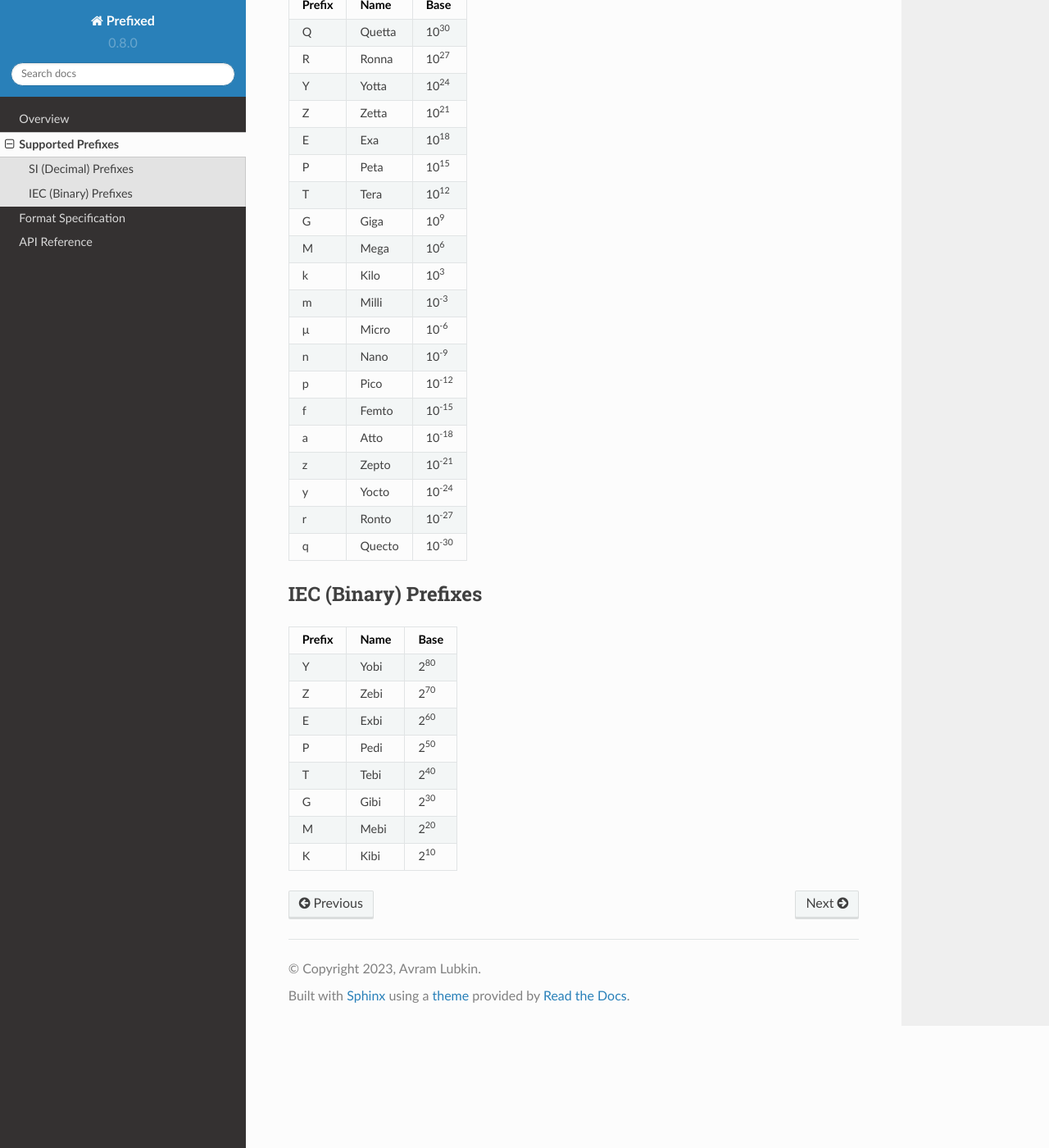
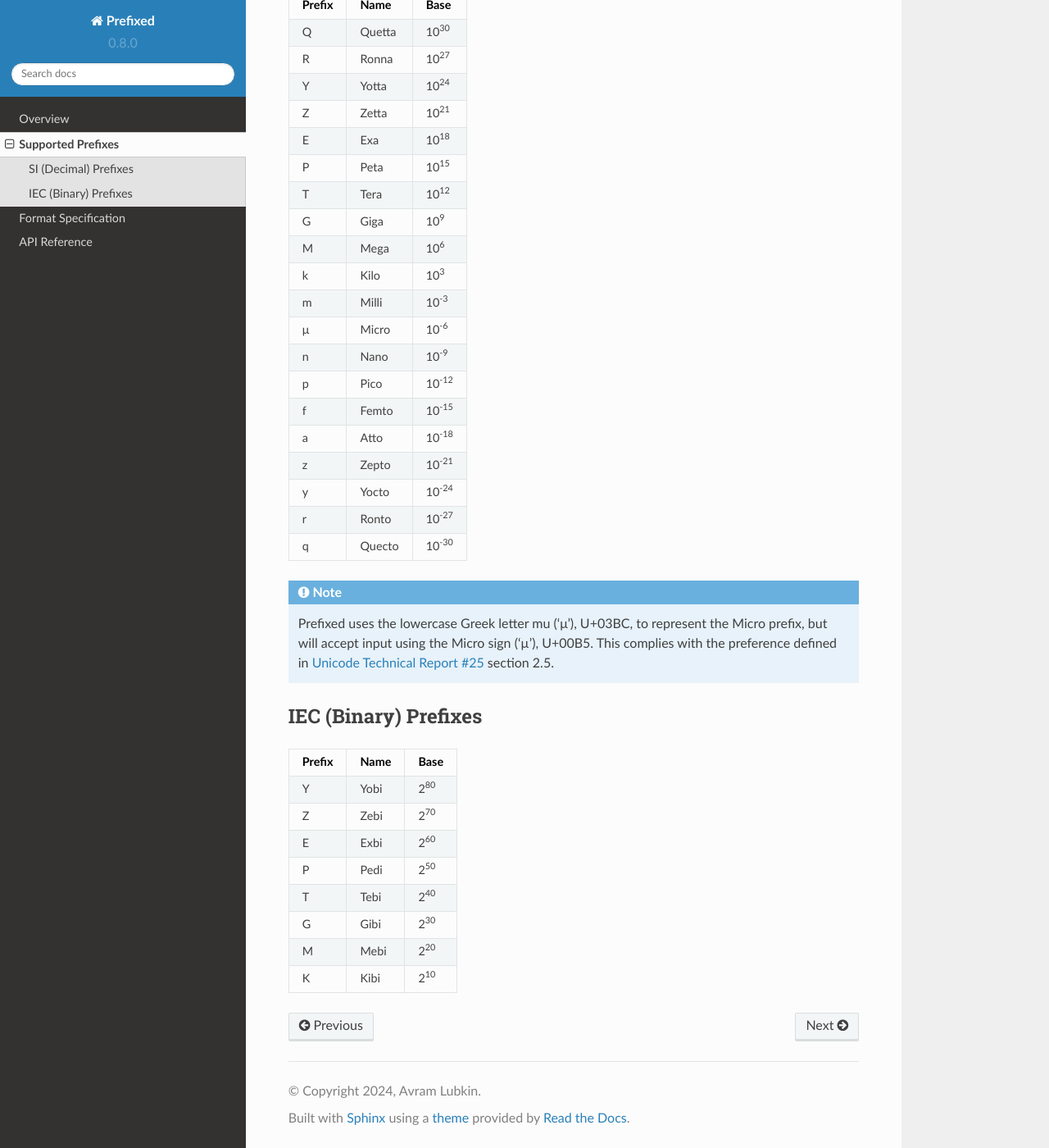
Before and after one commit to Rockhopper-Technologies/prefixed, a Sphinx documentation site: the page built from doc/prefixes.rst, in a window 1280 px wide and 1400 px high, scrolled down 226 px. Shown: the whole window at 82% size. Built offline with Sphinx 7.4.7 and the Read the Docs theme 2.0.0, drawn with Linux system fonts in a browser that asks for light colours; the version number is read from the project's files by our own code.

Commit message:
Accept Micro symbol as input prefix

```diff
--- a/doc/conf.py
+++ b/doc/conf.py
@@ -18,7 +18,7 @@ from setup_helpers import get_version  # noqa: E402
 # -- Project information -----------------------------------------------------
 
 project = 'Prefixed'
-copyright = '2023, Avram Lubkin'
+copyright = '2024, Avram Lubkin'
 author = 'Avram Lubkin'
 
 # The full version, including alpha/beta/rc tags
--- a/doc/prefixes.rst
+++ b/doc/prefixes.rst
@@ -1,5 +1,5 @@
 ..
-  Copyright 2020 - 2022 Avram Lubkin, All Rights Reserved
+  Copyright 2020 - 2024 Avram Lubkin, All Rights Reserved
 
   This Source Code Form is subject to the terms of the Mozilla Public
   License, v. 2.0. If a copy of the MPL was not distributed with this
@@ -57,6 +57,12 @@ SI (Decimal) Prefixes
 |   q    | Quecto | |10^-30| |
 +--------+--------+----------+
 
+.. note::
+  Prefixed uses the lowercase Greek letter mu ('μ'), U+03BC, to represent the Micro
+  prefix, but will accept input using the Micro sign ('µ'), U+00B5. This complies
+  with the preference defined in `Unicode Technical Report #25`_ section 2.5.
+
+
 IEC (Binary) Prefixes
 ^^^^^^^^^^^^^^^^^^^^^
 
@@ -79,6 +85,8 @@ IEC (Binary) Prefixes
 +--------+------+--------+
 |   K    | Kibi | |2^10| |
 +--------+------+--------+
+
+.. _Unicode Technical Report #25: https://www.unicode.org/reports/tr25
 
 .. |10^30| replace:: 10\ :sup:`30`\
 .. |10^27| replace:: 10\ :sup:`27`\
--- a/doc/spelling_wordlist.txt
+++ b/doc/spelling_wordlist.txt
@@ -1,4 +1,5 @@
 μ
+µ
 Atto
 Exa
 Exbi
```
Also changed, not shown: README.rst (+7 -0 lines), prefixed/__init__.py (+8 -1 lines), 1 other file.
